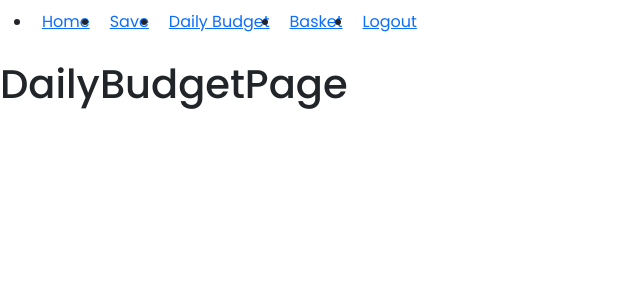
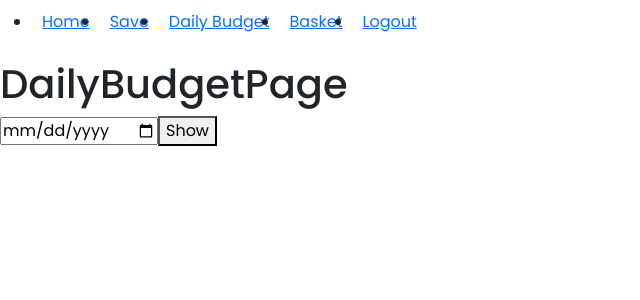
Before and after one commit to PatelPreyansh30/expense-management-system, a Vue app: page /daily-budget in a window 1280 px wide. Shown: the top 300 px of the page, without its empty margins (0-640 px from the left). Built offline with nearby package versions, Linux system fonts and the light colour scheme.

Commit message:
date field added

```diff
--- a/src/components/DailyBudgetPage.vue
+++ b/src/components/DailyBudgetPage.vue
@@ -1,11 +1,24 @@
 <template>
     <Header />
     <h1>DailyBudgetPage</h1>
+    <input type="date" v-model="date">
+    <button type="submit"  @click="submitDate">Show</button>
+
 </template>
 <script>
 import Header from './Header.vue';
 export default {
     name: "DailyBudgetPage",
-    components: { Header }
+    components: { Header },
+    data(){
+        return {
+            date: null
+        }
+    },
+    methods:{
+        submitDate(){
+            console.log(this.date)
+        }
+    }
 }
 </script>
--- a/src/components/Logout.vue
+++ b/src/components/Logout.vue
@@ -4,7 +4,7 @@
 </template>
 
 <script>
-import Header from './components/Header.vue'
+import Header from './Header.vue'
 
 export default {
     name: 'Logout',
```
